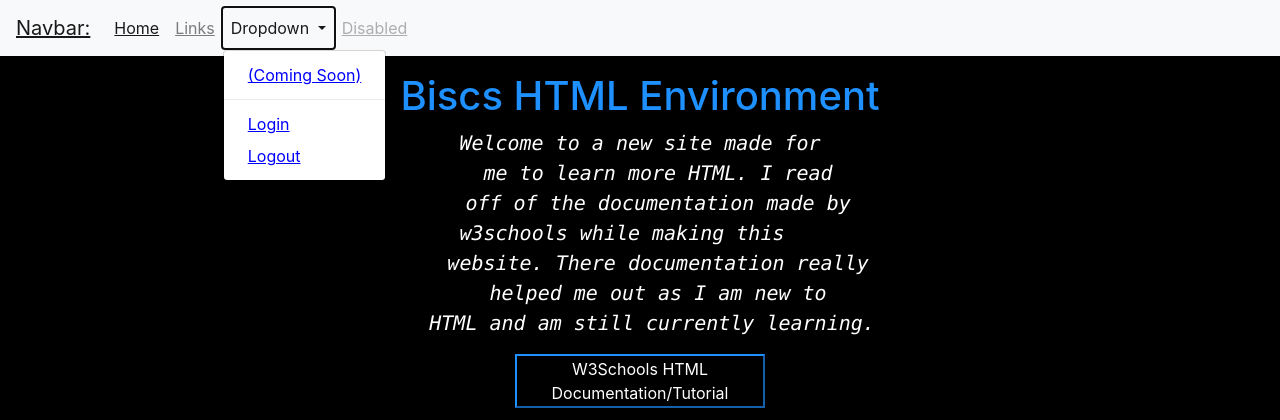
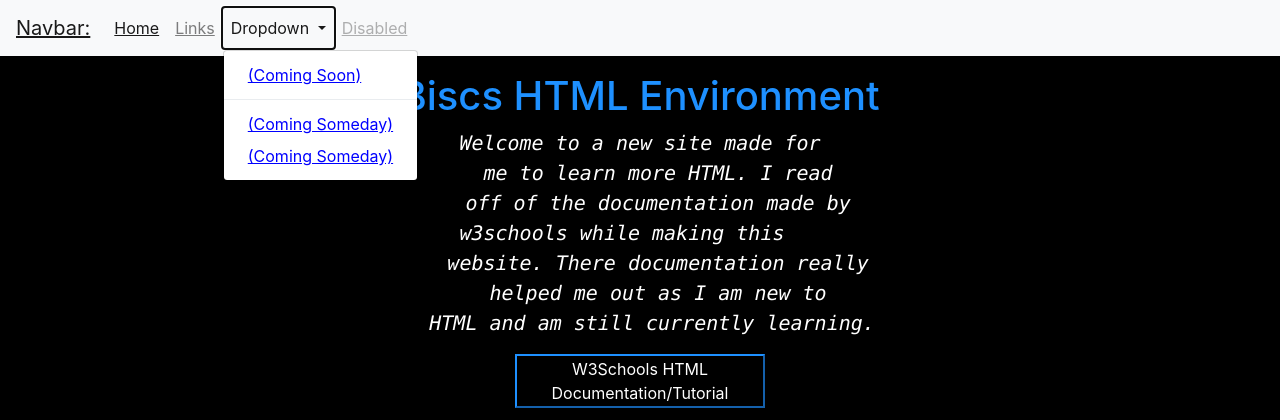
Before and after one commit to BiscDaBiscuit/BiscsBarnWebsite, a Flask app: page / in a window 1280 px wide, after a click on "Dropdown". Shown: the top 420 px of the page. Run offline with Flask 2, Linux system fonts and the light colour scheme; some libraries are stand-ins or nearby versions.

Commit message:
ACCOUNT SYSTEM DELETION

```diff
--- a/templates/base.html
+++ b/templates/base.html
@@ -35,8 +35,8 @@
             <div class="dropdown-menu" aria-labelledby="navbarDropdown">
               <a class="dropdown-item" href="comingsoon">(Coming Soon)</a>
               <div class="dropdown-divider"></div>
-              <a class="dropdown-item" href="login">Login</a>
-              <a class="dropdown-item" href="logout">Logout</a>
+              <a class="dropdown-item" href="comingsomeday">(Coming Someday)</a>
+              <a class="dropdown-item" href="comingsomeday">(Coming Someday)</a>
             </div>
           </li>
           <li class="nav-item">
```
